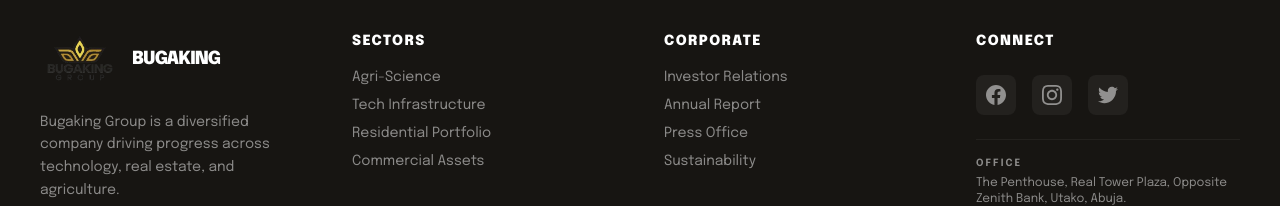
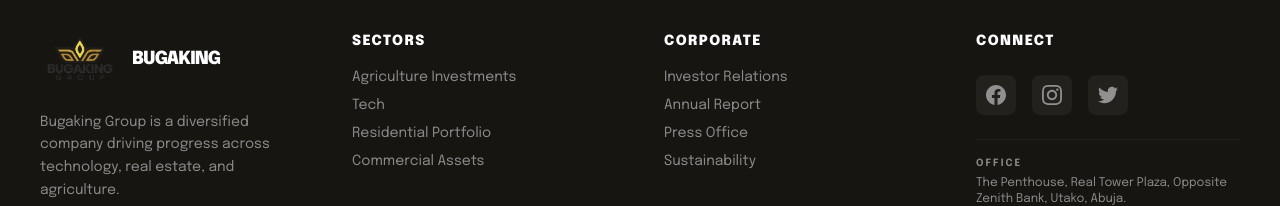
Before and after one commit to kelvinjones1234/bugaking-fe, a Next.js app: page /legacy in a window 1280 px wide. Shown: the part 5200-5406 px from the top of the page. Built offline with nearby package versions, Linux system fonts and the light colour scheme; no server answers.

Commit message:
fixing inquire

```diff
--- a/src/components/Footer.tsx
+++ b/src/components/Footer.tsx
@@ -33,13 +33,13 @@ export function Footer() {
           </h4>
           <ul className="space-y-2 text-sm">
             <li>
-              <Link href="#" className="hover:text-primary transition-colors">
-                Agri-Science
+              <Link href="/agriculture" className="hover:text-primary transition-colors">
+                Agriculture Investments
               </Link>
             </li>
             <li>
-              <Link href="#" className="hover:text-primary transition-colors">
-                Tech Infrastructure
+              <Link href="https://billvest.ng" className="hover:text-primary transition-colors">
+                Tech
               </Link>
             </li>
             <li>
--- a/src/components/Main.tsx
+++ b/src/components/Main.tsx
@@ -287,10 +287,13 @@ export default function Main() {
                     for partial ownership with professional management, turning
                     fertile soil into liquid returns.
                   </p>
-                  <button className="text-[#d0a539] font-black text-xs uppercase tracking-widest flex items-center gap-2 group">
-                    View Farmland Portfolio{" "}
+                  <Link
+                    href={`/offers`}
+                    className="text-[#d0a539] font-black text-xs uppercase tracking-widest flex items-center gap-2 group"
+                  >
+                    View Farmland Offers{" "}
                     <ArrowRight className="w-4 h-4 group-hover:translate-x-2 transition-transform" />
-                  </button>
+                  </Link>
                 </div>
               </motion.div>
             </motion.div>
```
